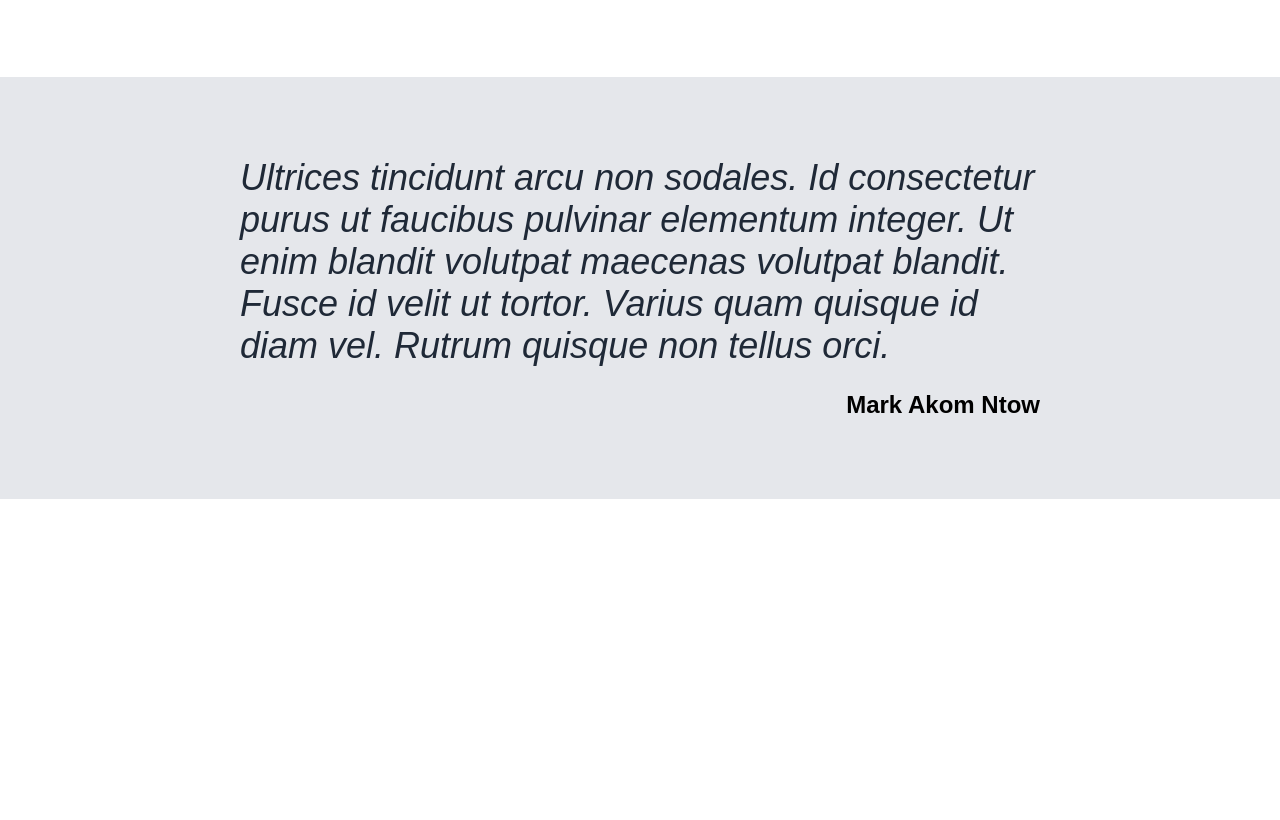
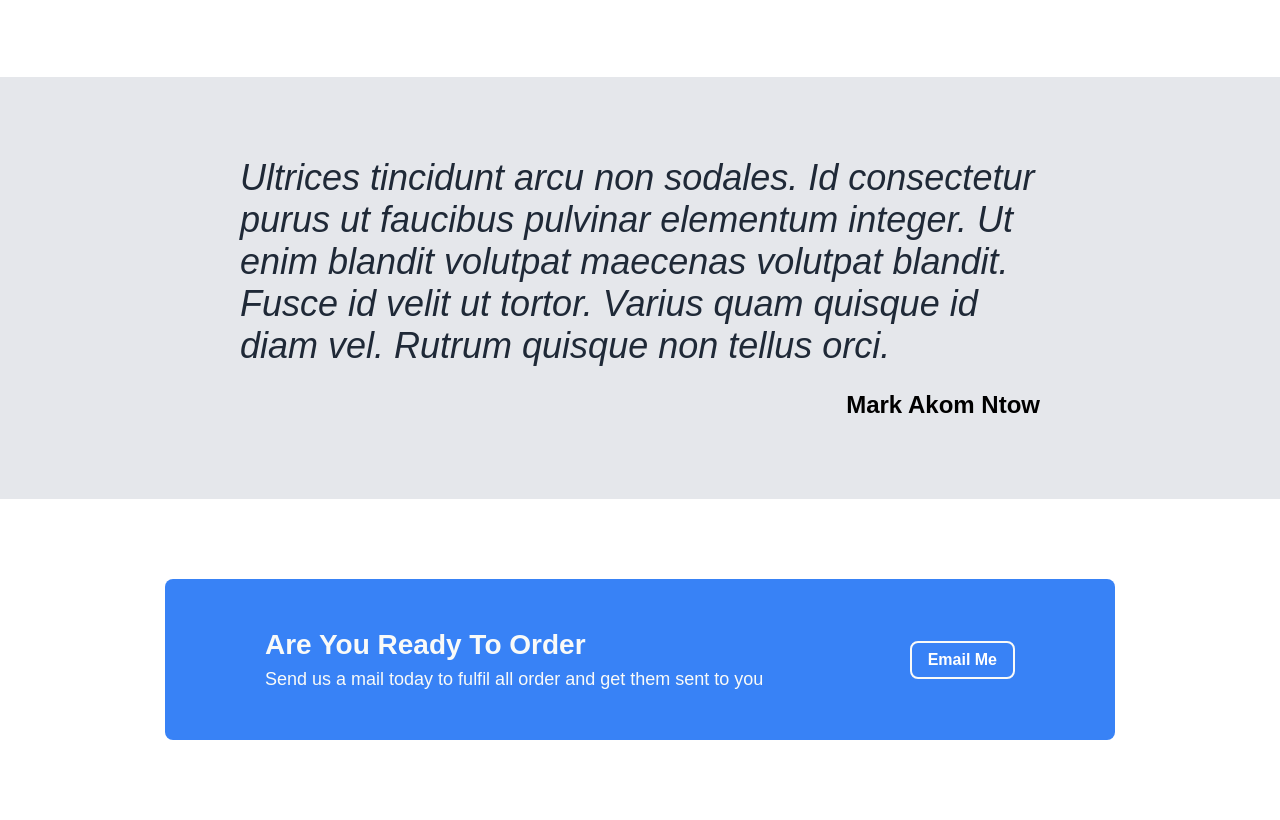
Before and after one commit to mark-akom/landing-page, a plain HTML site: page index.html in a window 1280 px wide. Shown: the part 1058-1878 px from the top of the page. Before the commit the page ends 1557 px from the top, so only its background shows below. Drawn offline with Linux system fonts and the light colour scheme.

Commit message:
added the call to action section and all the needed styles to it

```diff
--- a/css/styles.css
+++ b/css/styles.css
@@ -71,6 +71,7 @@ body {
     font-family: Arial, Helvetica, sans-serif;
     font-size: 16px;
     font-weight: bold;
+    cursor: pointer;
 }
 
 .header-intro {
@@ -154,6 +155,38 @@ body {
 
 .quote-name {
     font-size: 24px;
+    margin-top: 24px;
     align-self: flex-end;
-    margin-top: 24px;
 }
+
+/* styling of the call to actiond */
+
+.call-to-action {
+    padding: 80px 120px;
+}
+
+.cta-container {
+    background-color: #3882F6;
+    color: #F9FAF8;
+    padding: 50px 100px;
+    display: flex;
+    align-items: center;
+    justify-content: space-between;
+    border-radius: 8px;
+    width: 950px;
+    margin: 0 auto;
+}
+
+.cta-heading {
+    font-size: 28px;
+    font-weight: 900;
+}
+
+.cta-text {
+    font-size: 18px;
+    margin-top: 8px;
+}
+
+.cta-container .btn {
+    border: 2px solid #F9FAF8;
+}
--- a/index.html
+++ b/index.html
@@ -63,5 +63,15 @@
             <h3 class="quote-name">Mark Akom Ntow</h3>
         </div>
     </div>
+    <!-- start of the call to action section -->
+    <div class="call-to-action">
+        <div class="cta-container">
+            <div class="cta-text-content">
+                <h2 class="cta-heading">Are You Ready To Order</h2>
+                <p class="cta-text">Send us a mail today to fulfil all order and get them sent to you</p>
+            </div>
+            <button class="btn">Email Me</button>
+        </div>
+    </div>
 </body>
 </html>
```
